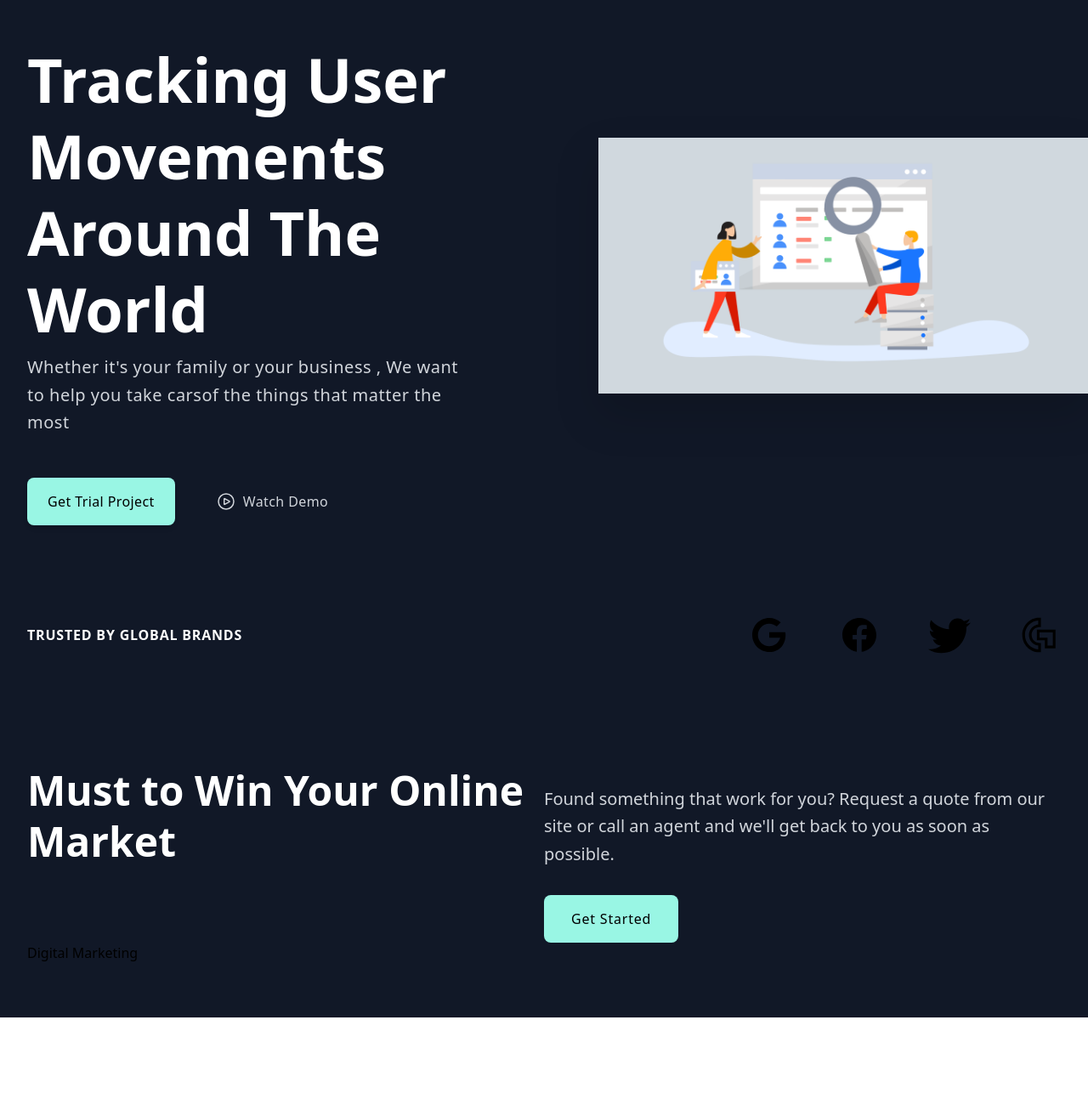
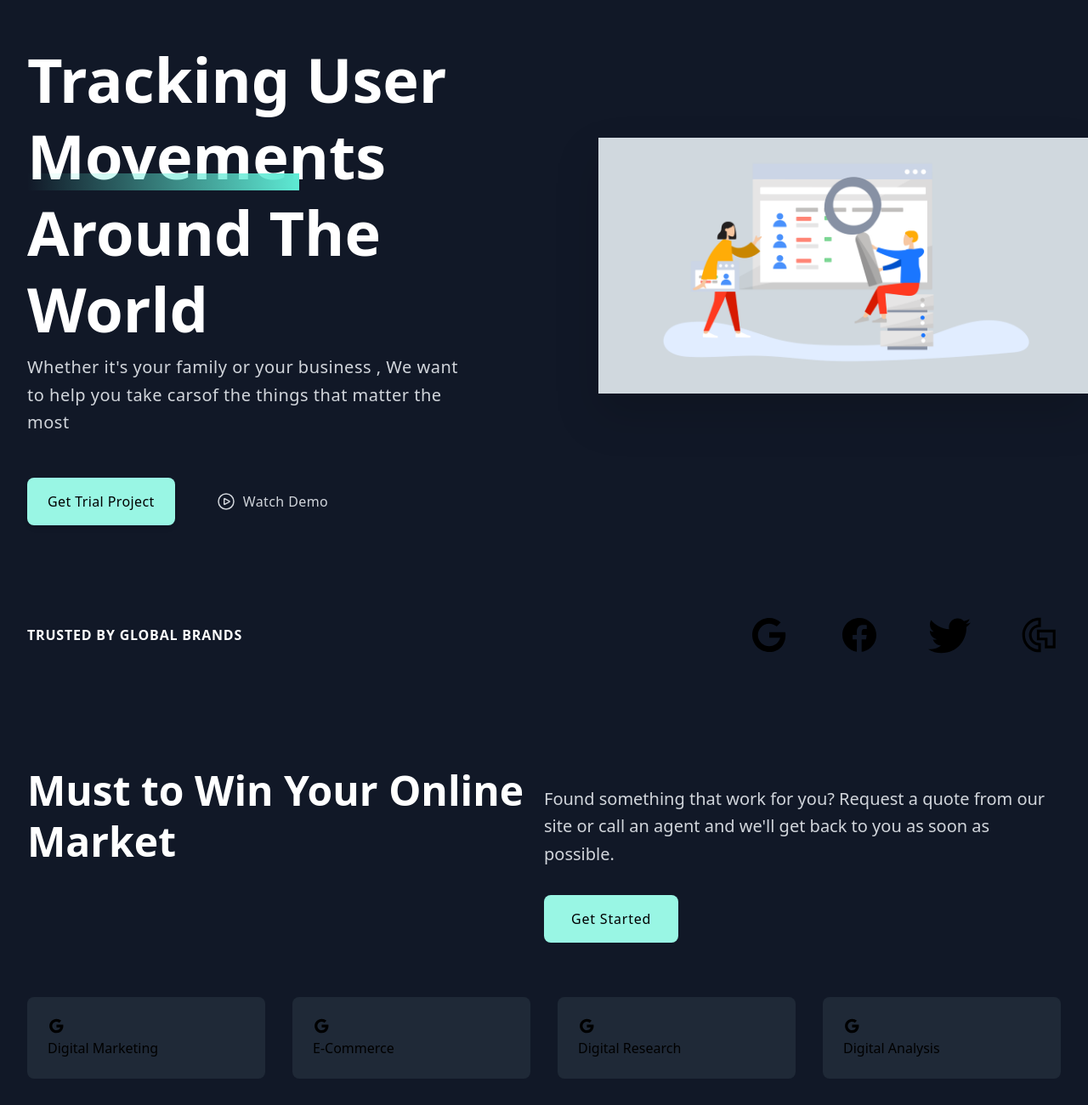
Before and after one commit to NehaKumari2000/TrafficWebsite, a website: page index.html in a window 1280 px wide. Shown: the part 160-1460 px from the top of the page at 85% size. Before the commit the page ends 1357 px from the top, so only its background shows below. Drawn offline with nearby package versions, Linux system fonts and the light colour scheme.

Commit message:
tailwind project

```diff
--- a/index.html
+++ b/index.html
@@ -5,10 +5,18 @@
     <meta charset="UTF-8">
     <meta name="viewport" content="width=device-width, initial-scale=1.0">
     <script src="https://cdn.tailwindcss.com"></script>
+    <title>Document</title>
+    <style>
+        /* Add styles to SVG elements */
+        .flex svg {
+            cursor: pointer;
+            transition: all 0.3s ease;
+        }
 
-
-
-    <title>Document</title>
+        .flex svg:hover {
+            fill: white; /* Assuming the SVG uses fill for color */
+        }
+    </style>
 </head>
 <body>
 
@@ -18,32 +26,34 @@
 <a href="#"class="text-2xl font-semibold text-white zs">Liondo</a>
 <ul class="flex gap-x-16 items-center -tracking-wider text-gray-300">
 <li v-for="item in menu">
-    <a href="#" class="p-4">Ranking</a>
-    <a href="#" class="p-4">Data</a>
-    <a href="#" class="p-4">Solution</a>
-    <a href="#" class="p-4">Pricing</a>
-    <a href="#" class="p-4">Resources</a>
+    <a href="#" class="p-4 transition hover:text-white">Ranking</a>
+    <a href="#" class="p-4 transition hover:text-white">Data</a>
+    <a href="#" class="p-4 transition hover:text-white">Solution</a>
+    <a href="#" class="p-4 transition hover:text-white">Pricing</a>
+    <a href="#" class="p-4 transition hover:text-white">Resources</a>
 </li>
 </ul>
-<button class="py-3 px-6 font-medium -tracking-wider leading-5 text-white rounded-md border-2 border-gray-800">
+<button class="py-3 px-6 font-medium -tracking-wider leading-5 text-white rounded-md border-2 border-gray-800 transition hover:text-gray-900 hover:bg-teal-300">
 Get Started
 </button>
             </nav>
 
         </div>
-<div class="py-10 px-8 mx-auto max-w-7xl">
+<div class=" relative py-10 px-8 mx-auto max-w-7xl">
 <div class="flex">
     <div class="w-1/2">
-        <h1 class="pt-10 text-7xl font-bold leading-tight text-white">Tracking User Movements Around The World</h1>
+        <h1 class="pt-10 text-7xl font-bold leading-tight text-white">Tracking User
+            <span class="relative  after:w-80 after:h-5 after:bg-gradient-to-l after:from-teal-300 after:absolute after:left-0 after:bottom-2"> Movements </span>
+            Around The World</h1>
         <p class="pt-2 max-w-lg text-xl tracking-wide leading-relaxed text-gray-300">
             Whether it's your family or your business ,
              We want to help you take carsof the things that matter the most
             </p>
 <div class="flex gap-x-6 items-center pt-12">
-    <button class="py-4 px-6 font-medium tracking-wide bg-teal-200 rounded-lg shadow-md">
+    <button class="py-4 px-6 font-medium tracking-wide bg-teal-200 rounded-lg shadow-md transition hover:bg-teal-300">
         Get Trial Project
     </button>
-    <button class="flex gap-x-2 items-center py-4 px-6 font-medium tracking-wide text-gray-300">
+    <button class="flex gap-x-2 items-center py-4 px-6 font-medium tracking-wide text-gray-300 transition hover:text-teal-300">
         <svg xmlns="http://www.w3.org/2000/svg" fill="none" viewBox="0 0 24 24" stroke-width="1.5" stroke="currentColor" class="w-6 h-6">
             <path stroke-linecap="round" stroke-linejoin="round" d="M21 12a9 9 0 11-18 0 9 9 0 0118 0z" />
             <path stroke-linecap="round" stroke-linejoin="round" d="M15.91 11.672a.375.375 0 010 .656l-5.603 3.113a.375.375 0 01-.557-.328V8.887c0-.286.307-.466.557-.327l5.603 3.112z" />
@@ -62,7 +72,7 @@ Get Started
 <div class="py-16 px-8 max-w-7xl mx-auto">
     <div class="flex justify-between items-center">
         <span class="font-semibold tracking-wider text-white uppercase">Trusted by Global Brands</span>
-        <div class="flex gap-x-14 items-center">
+        <div class="flex gap-x-14 items-center  ">
             <svg xmlns="http://www.w3.org/2000/svg" x="0px" y="0px" width="50" height="50" viewBox="0 0 30 30">
                 <path d="M 15.003906 3 C 8.3749062 3 3 8.373 3 15 C 3 21.627 8.3749062 27 15.003906 27 C 25.013906 27 27.269078 17.707 26.330078 13 L 25 13 L 22.732422 13 L 15 13 L 15 17 L 22.738281 17 C 21.848702 20.448251 18.725955 23 15 23 C 10.582 23 7 19.418 7 15 C 7 10.582 10.582 7 15 7 C 17.009 7 18.839141 7.74575 20.244141 8.96875 L 23.085938 6.1289062 C 20.951937 4.1849063 18.116906 3 15.003906 3 z"></path>
             </svg>
@@ -94,12 +104,38 @@ Get Started
     </div>
 </div>
 
-<div>
-    <div class="">
-        <div>
-
+<div class="flex gap-x-8 items-start py-16">
+    <div class="flex flex-col w-1/4 bg-gray-800 rounded-lg p-6 cursor-pointer group hover:bg-white transition duration-300">
+        <div class="w-6 h-6 text-white">
+            <svg xmlns="http://www.w3.org/2000/svg" x="0px" y="0px" width="20" height="20" viewBox="0 0 24 24">
+                <path d="M12.545,10.239v3.821h5.445c-0.712,2.315-2.647,3.972-5.445,3.972c-3.332,0-6.033-2.701-6.033-6.032 s2.701-6.032,6.033-6.032c1.498,0,2.866,0.549,3.921,1.453l2.814-2.814C17.503,2.988,15.139,2,12.545,2 C7.021,2,2.543,6.477,2.543,12s4.478,10,10.002,10c8.396,0,10.249-7.85,9.426-11.748L12.545,10.239z"></path>
+            </svg>
         </div>
         <span>Digital Marketing </span>
+    </div>
+    <div class="flex flex-col w-1/4 bg-gray-800 rounded-lg p-6 cursor-pointer group hover:bg-white transition duration-300">
+        <div class="w-6 h-6 text-white">
+            <svg xmlns="http://www.w3.org/2000/svg" x="0px" y="0px" width="20" height="20" viewBox="0 0 24 24">
+                <path d="M12.545,10.239v3.821h5.445c-0.712,2.315-2.647,3.972-5.445,3.972c-3.332,0-6.033-2.701-6.033-6.032 s2.701-6.032,6.033-6.032c1.498,0,2.866,0.549,3.921,1.453l2.814-2.814C17.503,2.988,15.139,2,12.545,2 C7.021,2,2.543,6.477,2.543,12s4.478,10,10.002,10c8.396,0,10.249-7.85,9.426-11.748L12.545,10.239z"></path>
+            </svg>
+        </div>
+        <span>E-Commerce  </span>
+    </div>
+    <div class="flex flex-col w-1/4 bg-gray-800 rounded-lg p-6 cursor-pointer group hover:bg-white transition duration-300">
+        <div class="w-6 h-6 text-white">
+            <svg xmlns="http://www.w3.org/2000/svg" x="0px" y="0px" width="20" height="20" viewBox="0 0 24 24">
+                <path d="M12.545,10.239v3.821h5.445c-0.712,2.315-2.647,3.972-5.445,3.972c-3.332,0-6.033-2.701-6.033-6.032 s2.701-6.032,6.033-6.032c1.498,0,2.866,0.549,3.921,1.453l2.814-2.814C17.503,2.988,15.139,2,12.545,2 C7.021,2,2.543,6.477,2.543,12s4.478,10,10.002,10c8.396,0,10.249-7.85,9.426-11.748L12.545,10.239z"></path>
+            </svg>
+        </div>
+        <span>Digital Research </span>
+    </div>
+    <div class="flex flex-col w-1/4 bg-gray-800 rounded-lg p-6 cursor-pointer group hover:bg-white transition duration-300 ">
+        <div class="w-6 h-6 text-white">
+            <svg xmlns="http://www.w3.org/2000/svg" x="0px" y="0px" width="20" height="20" viewBox="0 0 24 24">
+                <path d="M12.545,10.239v3.821h5.445c-0.712,2.315-2.647,3.972-5.445,3.972c-3.332,0-6.033-2.701-6.033-6.032 s2.701-6.032,6.033-6.032c1.498,0,2.866,0.549,3.921,1.453l2.814-2.814C17.503,2.988,15.139,2,12.545,2 C7.021,2,2.543,6.477,2.543,12s4.478,10,10.002,10c8.396,0,10.249-7.85,9.426-11.748L12.545,10.239z"></path>
+            </svg>
+        </div>
+        <span>Digital Analysis </span>
     </div>
 </div>
 
```
